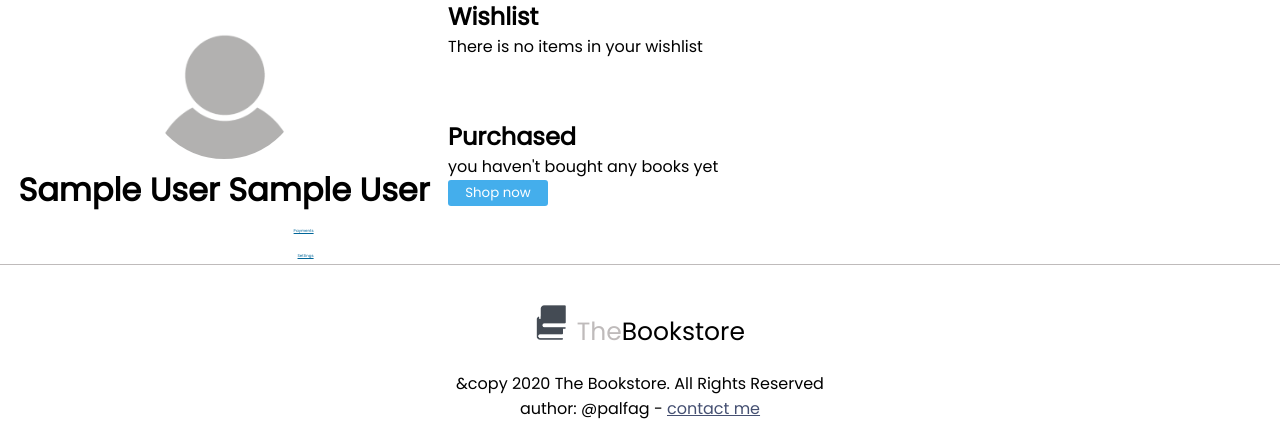
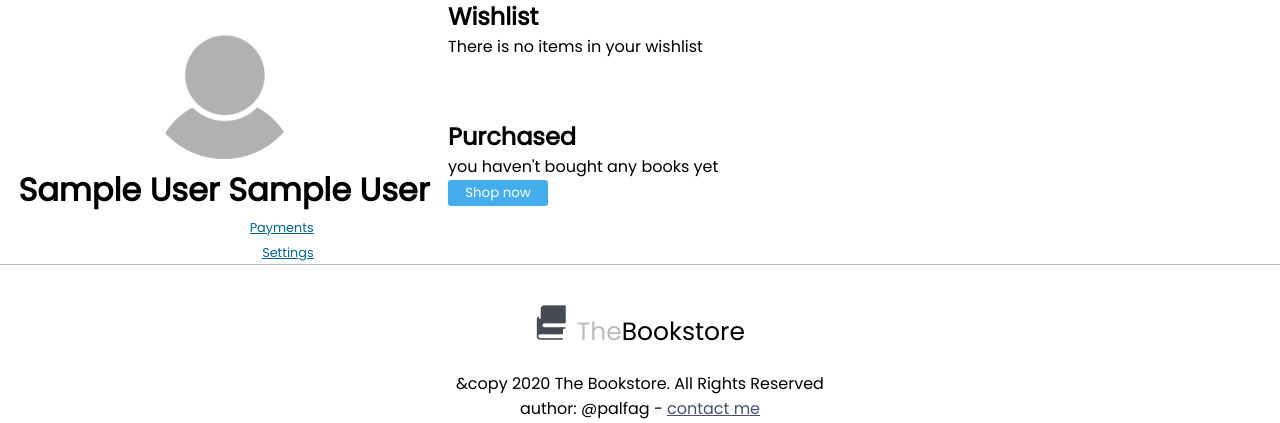
Before and after one commit to palfag/TheBookstore, a PHP site: page /php/profile.php in a window 1280 px wide. Shown: the part 111-534 px from the top of the page. Run offline with PHP 8.4, Linux system fonts and the light colour scheme; the visitor is signed in with stand-in values (Sample User, id 1); data that the repository does not hold is empty.

Commit message:
from px to em

```diff
--- a/css/cart.css
+++ b/css/cart.css
@@ -126,6 +126,7 @@ p{
     color: #006699;
     text-decoration: underline;
     cursor: pointer;
+    font-size: 0.8em;
 }
 
 #checkout-button{
--- a/css/home.css
+++ b/css/home.css
@@ -55,7 +55,7 @@ select{
 }
 
 label{
-    font-size: 4px;
+    font-size: 0.8em;
     color: #868484;
 }
 
--- a/css/profile.css
+++ b/css/profile.css
@@ -47,7 +47,7 @@ h2{
     text-decoration: underline;
     cursor: pointer;
     color: #006699;
-    font-size: 4px;
+    font-size: 0.8em;
 }
 
 .cover img{
```
